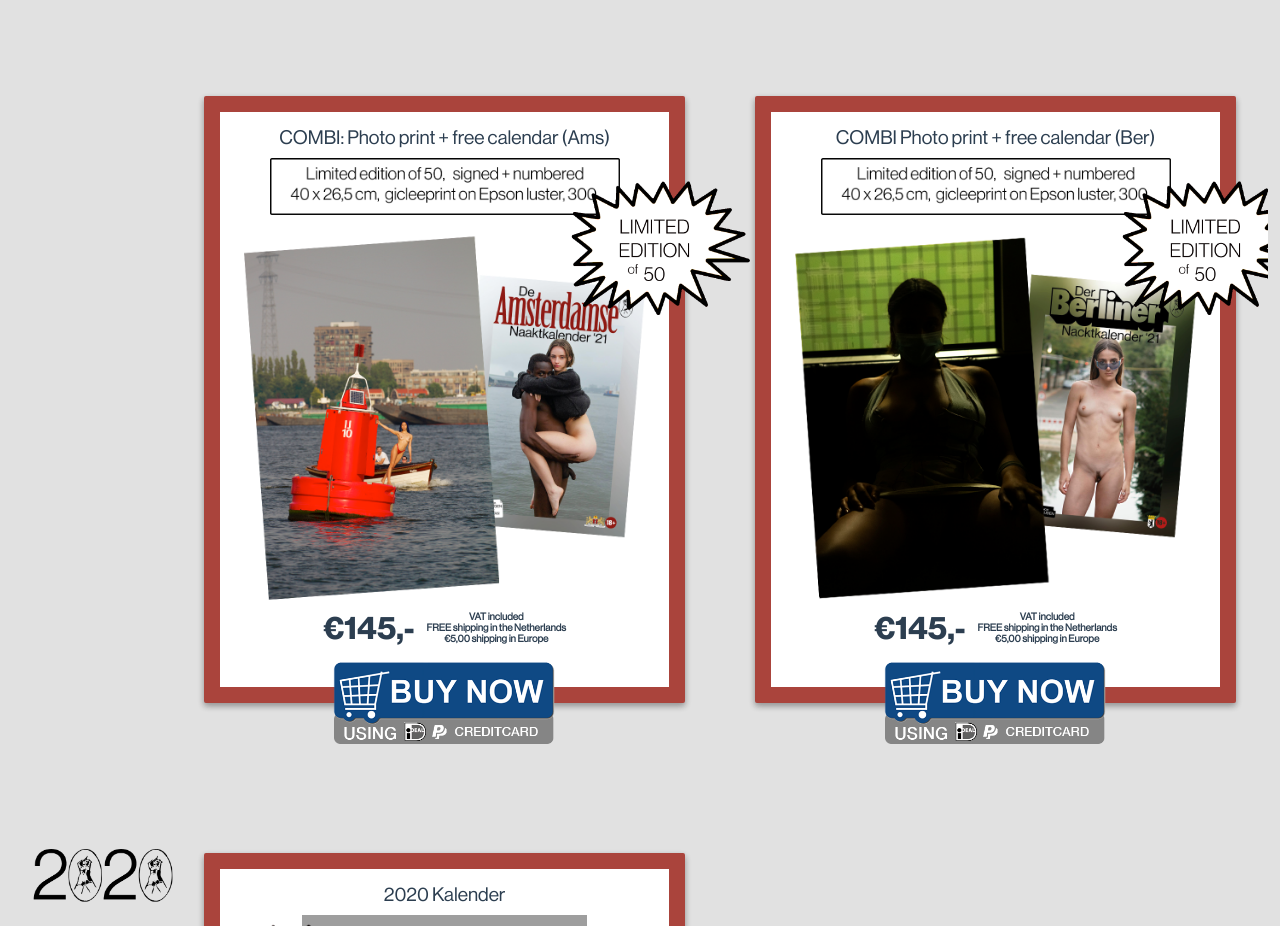
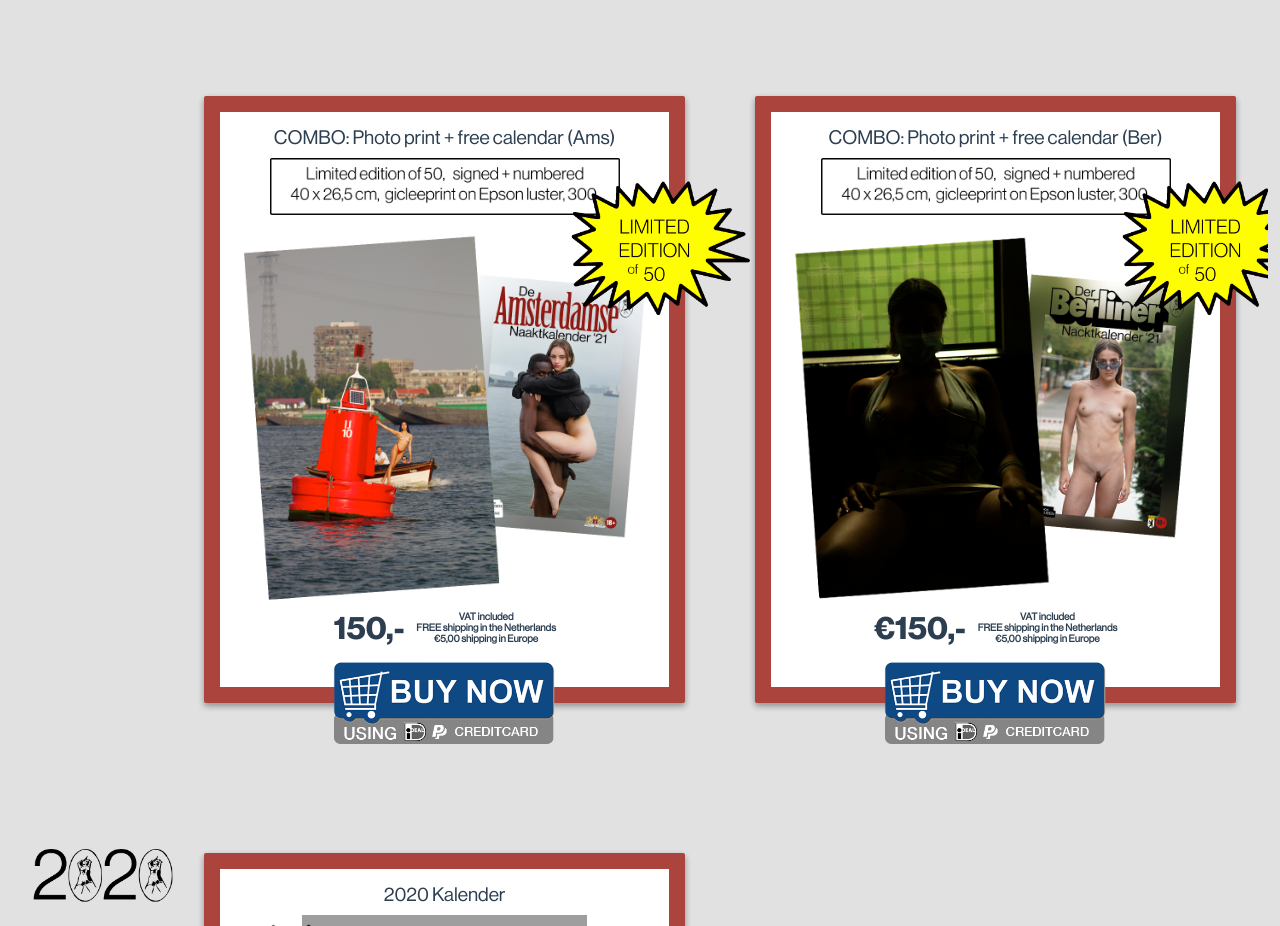
Before and after one commit to YketD/thecalendarproject, a Vue app: page / in a window 1280 px wide. Shown: the part 820-1746 px from the top of the page. Built offline with nearby package versions, Linux system fonts and the light colour scheme; grey boxes are pictures that could not be loaded.

Commit message:
new label

```diff
--- a/src/components/ProductGrid.vue
+++ b/src/components/ProductGrid.vue
@@ -32,10 +32,10 @@
                 :less-padding="true"
                 class="product-card"
                 has-image="true"
-                discount-sticker="/images/assets/limited-edition-of-50.png"
-                bottom-label-two="COMBI: Photo print + free calendar (Ams)"
+                discount-sticker="/images/assets/limited-edition-of-50-yellow.png"
+                bottom-label-two="COMBO: Photo print + free calendar (Ams)"
                 :margin-bottom="true"
-                price="€145,-"
+                price="150,-"
                 bottom-text=""
                 v-on:click.native="orderProduct('frame-product-4701905518658')"
                 :image-title="'/images/products/ams-print-uncensored.png'" />
@@ -45,9 +45,9 @@
                 class="product-card"
                 bottom-label=""
                 has-image="true"
-                bottom-label-two="COMBI Photo print + free calendar (Ber)"
-                price="€145,-"
-                discount-sticker="/images/assets/limited-edition-of-50.png"
+                bottom-label-two="COMBO: Photo print + free calendar (Ber)"
+                price="€150,-"
+                discount-sticker="/images/assets/limited-edition-of-50-yellow.png"
                 bottom-text="Limited Edition of 50"
                 bottom-text-two="Size print 36 x 24 cm"
                 bottom-text-three="Gicleeprint op Epson luster 300 grms"
```
Also changed, not shown: public/images/assets/limited-edition-of-50-yellow.png (added).
